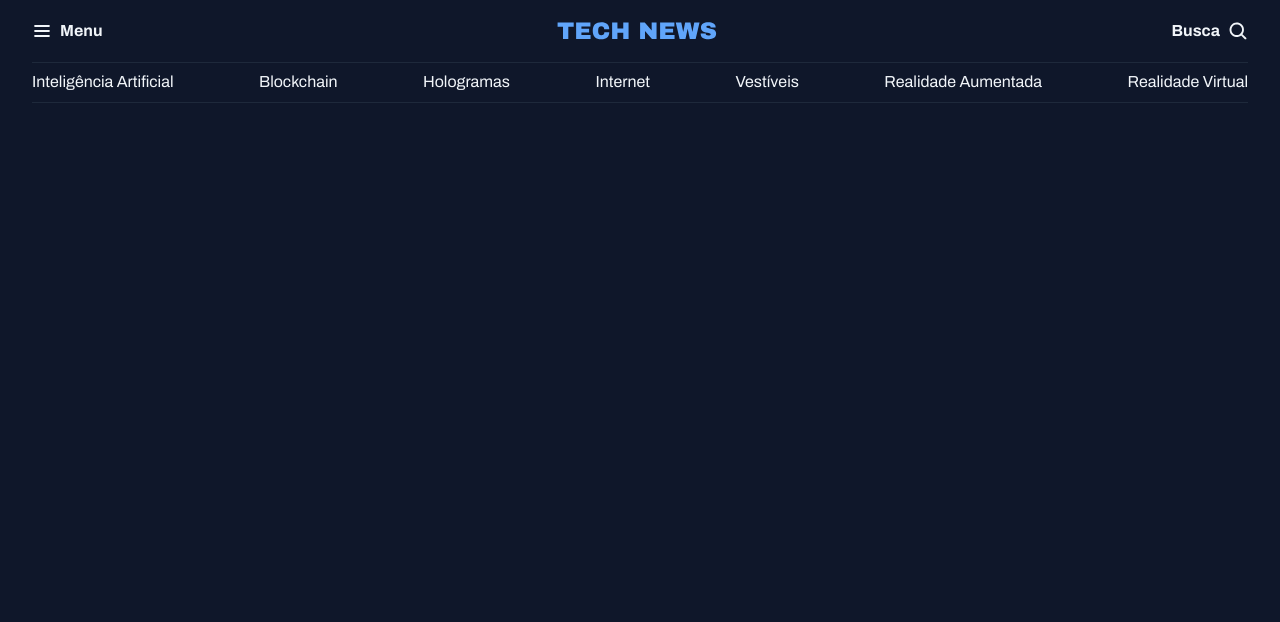
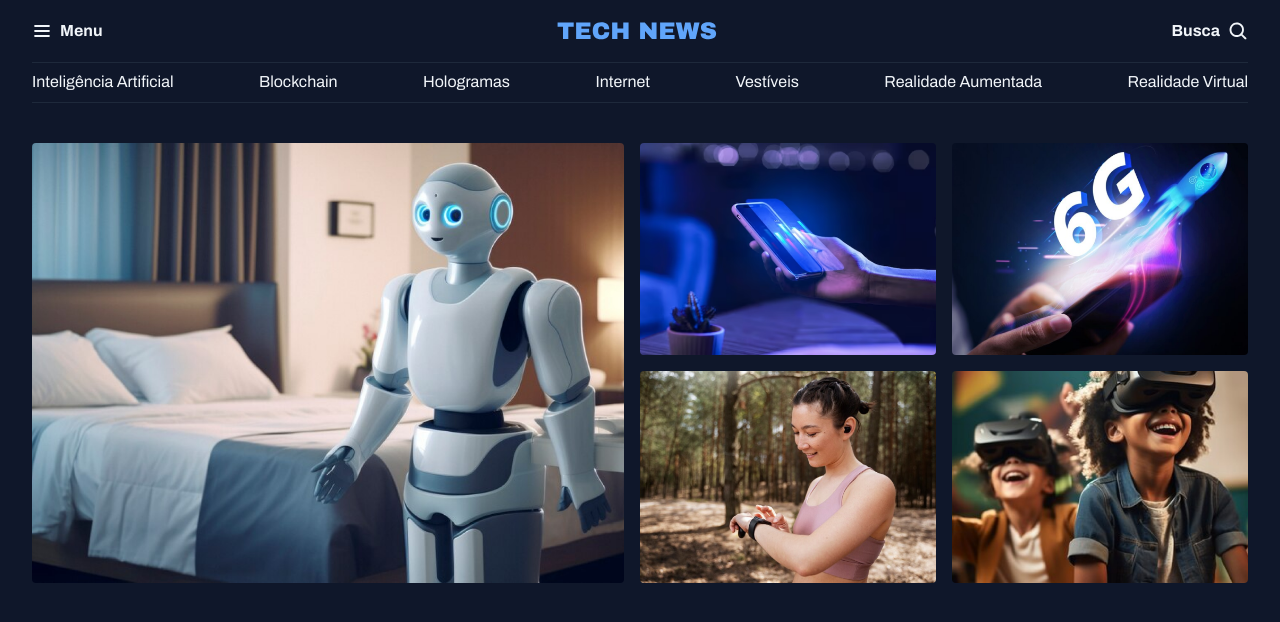
Before and after one commit to rodrigoolimaa/Portal-de-noticias, a plain HTML site: page index.html in a window 1280 px wide. Drawn offline with Linux system fonts and the light colour scheme.

Commit message:
Structuring section

```diff
--- a/index.html
+++ b/index.html
@@ -36,5 +36,30 @@
         <a href="#">Realidade  Virtual</a>
     </nav>
    </header>
+
+   <main class="grid container">
+    <section id="featured" class="grid grid-flow-col gap-16">
+        <div>
+            <img src="/assets/images/Image 01.png" alt="">
+        </div>
+
+        <div class="grid grid-cols-two gap-16">
+            <div>
+                <img src="/assets/images/Image 02.png" alt="">
+            </div>
+            <div>
+                <img src="/assets/images/Image 03.png" alt="">
+            </div>
+            <div>
+                <img src="/assets/images/Image 04.png" alt="">
+            </div>
+            <div>
+                <img src="/assets/images/Image 05.png" alt="">
+            </div>
+        </div>
+    </section>
+
+
+   </main>
 </body>
 </html>
--- a/style/global.css
+++ b/style/global.css
@@ -46,18 +46,16 @@ h1, h2, h3 {
     font: inherit;
 }
 
+img {
+    max-width: 100%;
+}
+
 .container {
     max-width: 1280px;
     padding-inline: 32px;
     margin-inline: auto;
 }
 
-/* utility first */
-
-.grid {
-    display: grid;
+main {
+    margin-top: 40px;
 }
-
-.grid-flow-col {
-    grid-auto-flow: column;
-}
--- a/style/index.css
+++ b/style/index.css
@@ -1,2 +1,4 @@
 @import url(global.css);
+@import url(utility.css);
 @import url(header.css);
+@import url(sections.css);
--- /dev/null
+++ b/style/sections.css
@@ -0,0 +1,7 @@
+#featured {
+    img {
+        height: 100%;
+        object-fit: cover;
+        border-radius: 4px;
+    }
+}
--- /dev/null
+++ b/style/utility.css
@@ -0,0 +1,16 @@
+/* utility first */
+.grid {
+    display: grid;
+}
+
+.grid-flow-col {
+    grid-auto-flow: column;
+}
+
+.grid-cols-two {
+    grid-template-columns: 1fr 1fr;
+}
+
+.gap-16 {
+    gap: 16px;
+}
```
